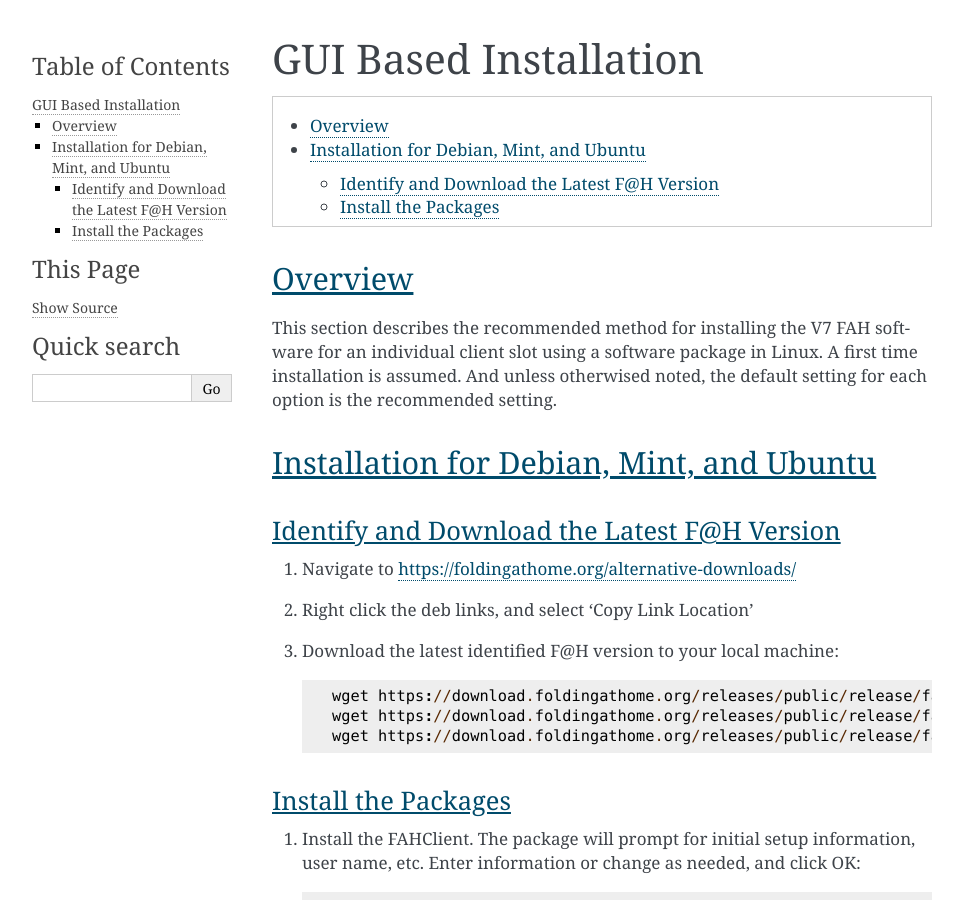
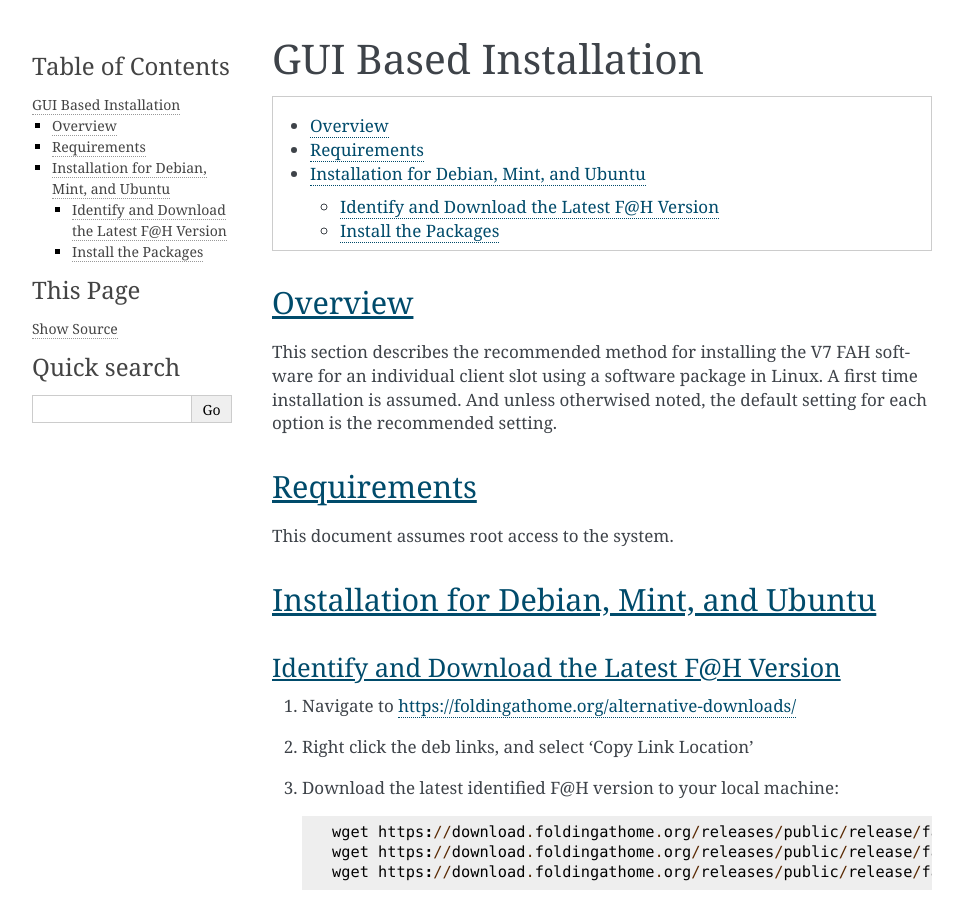
Before and after one commit to FoldingCommunity/fah-client-documentation, a Sphinx documentation site: the page built from docs/source/linux/gui_based_installation_linux.rst, in a window 1280 px wide and 900 px high. Shown: the whole window, without its empty margins (148-1111 px from the left). Built offline with Sphinx 7.4.7, drawn with Linux system fonts in a browser that asks for light colours.

Commit message:
Updated gui_based_installation_linux.rst

```diff
--- a/docs/source/linux/gui_based_installation_linux.rst
+++ b/docs/source/linux/gui_based_installation_linux.rst
@@ -9,6 +9,12 @@
 --------
 
 This section describes the recommended method for installing the V7 FAH software for an individual client slot using a software package in Linux. A first time installation is assumed. And unless otherwised noted, the default setting for each option is the recommended setting.
+
+
+Requirements
+------------
+
+This document assumes root access to the system.
 
 
 Installation for Debian, Mint, and Ubuntu
```
